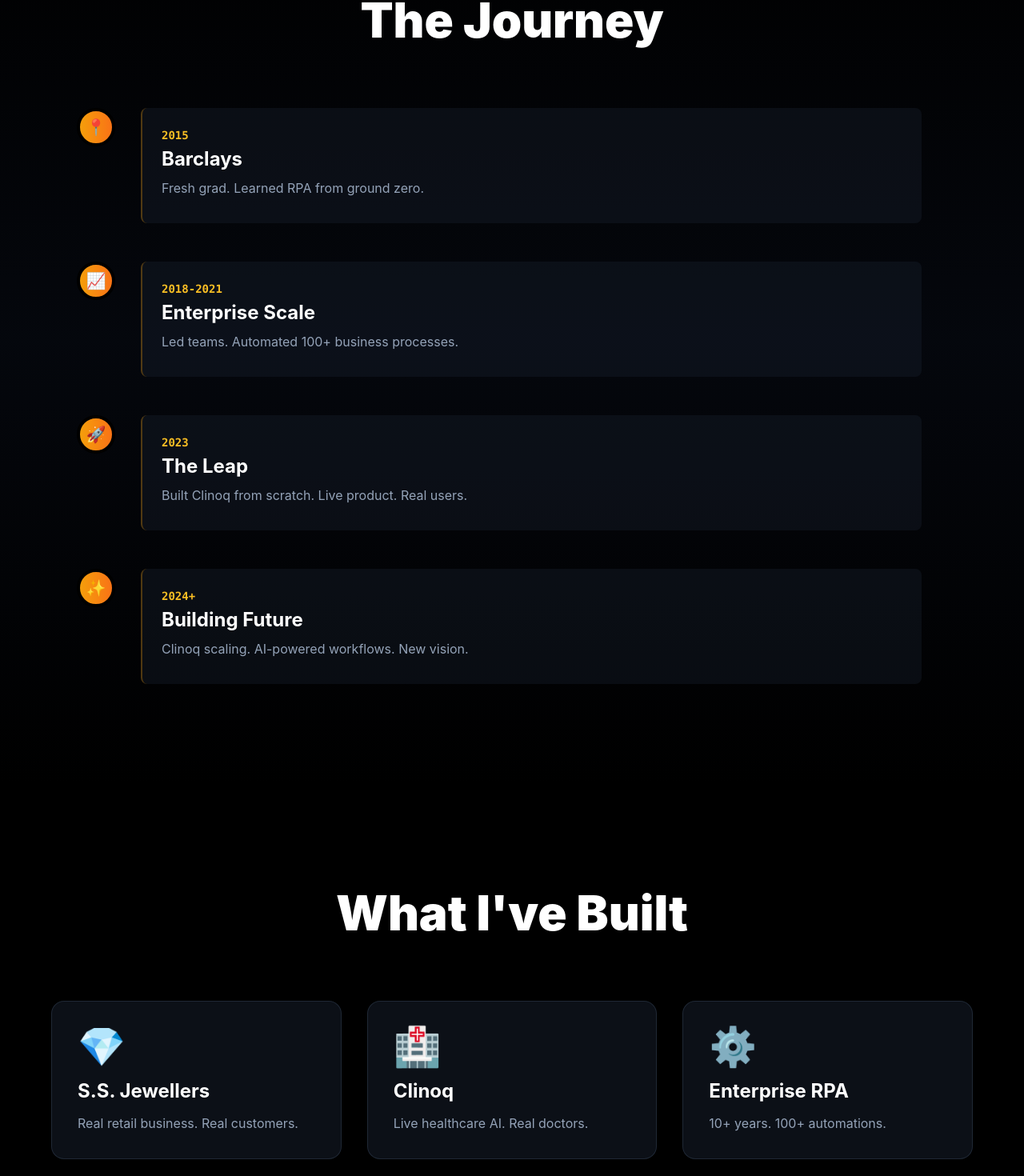
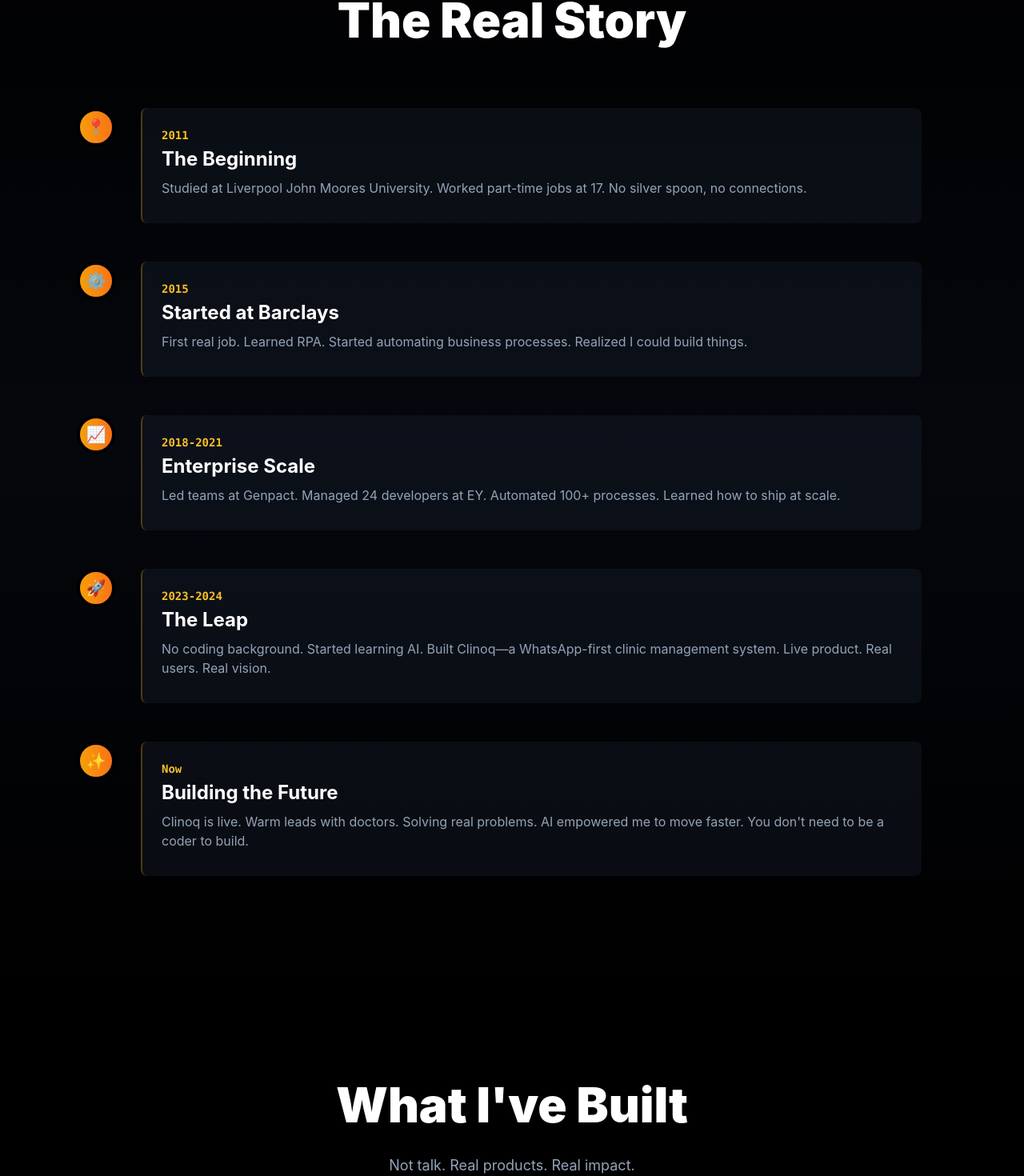
Before and after one commit to shivamanand1992-creator/shivam-site, a React (Vite) app: page / in a window 1280 px wide. Shown: the part 947-2417 px from the top of the page at 80% size. Built offline with nearby package versions, Linux system fonts and the light colour scheme; no server answers.

Commit message:
feat: complete rebuild with all sections from original design + working scroll navigation

```diff
--- a/src/App.jsx
+++ b/src/App.jsx
@@ -1,10 +1,11 @@
-import React, { useState, useEffect } from 'react';
-import { ChevronDown, ArrowRight, Mail, Linkedin, ExternalLink, Zap, Star, Lightbulb } from 'lucide-react';
+import React, { useRef, useState, useEffect } from 'react';
+import { ChevronDown, ArrowRight, Mail, Linkedin, ExternalLink, Zap, Lightbulb } from 'lucide-react';
 
 export default function App() {
   const [aiNews, setAiNews] = useState([]);
   const [loading, setLoading] = useState(true);
   const [scrollProgress, setScrollProgress] = useState(0);
+  const storyRef = useRef(null);
 
   useEffect(() => {
     fetchAINews();
@@ -30,17 +31,17 @@
     setLoading(false);
   };
 
+  const scrollToStory = () => {
+    storyRef.current?.scrollIntoView({ behavior: 'smooth' });
+  };
+
   return (
     <div className="min-h-screen bg-black text-white overflow-x-hidden">
       {/* Progress bar */}
-      <div
-        className="fixed top-0 left-0 h-1 bg-gradient-to-r from-amber-500 via-orange-500 to-red-500 z-50"
-        style={{ width: `${scrollProgress}%` }}
-      />
+      <div className="fixed top-0 left-0 h-1 bg-gradient-to-r from-amber-500 via-orange-500 to-red-500 z-50" style={{ width: `${scrollProgress}%` }} />
 
       {/* HERO */}
       <section className="relative min-h-screen flex items-center justify-center overflow-hidden pt-20 pb-20">
-        {/* Background blobs */}
         <div className="absolute inset-0">
           <div className="absolute -top-40 -right-40 w-96 h-96 bg-amber-500/20 rounded-full blur-3xl animate-pulse" />
           <div className="absolute top-1/3 -left-40 w-96 h-96 bg-orange-500/20 rounded-full blur-3xl animate-pulse" style={{ animationDelay: '1s' }} />
@@ -49,8 +50,7 @@
 
         <div className="relative z-10 max-w-7xl mx-auto px-4 sm:px-6 lg:px-8">
           <div className="grid md:grid-cols-2 gap-8 lg:gap-16 items-center">
-            {/* Left side - Text */}
-            <div className="flex flex-col justify-center">
+            <div>
               <div className="inline-block mb-6 px-4 py-2 bg-amber-500/10 border border-amber-500/30 rounded-full text-amber-400 text-sm font-mono w-fit">
                 ✨ From Nothing to Building
               </div>
@@ -69,12 +69,11 @@
                 That was me. Five years ago. I was completely wrong about what was possible.
               </p>
 
-              <button className="px-8 py-4 bg-gradient-to-r from-amber-500 to-orange-500 text-black font-bold rounded-lg hover:shadow-2xl hover:shadow-amber-500/50 transition-all transform hover:scale-105 w-fit">
+              <button onClick={scrollToStory} className="px-8 py-4 bg-gradient-to-r from-amber-500 to-orange-500 text-black font-bold rounded-lg hover:shadow-2xl hover:shadow-amber-500/50 transition-all transform hover:scale-105">
                 Read My Story →
               </button>
             </div>
 
-            {/* Right side - Photo */}
             <div className="relative hidden md:block">
               <div className="absolute -inset-4 bg-gradient-to-br from-amber-500 via-orange-500 to-red-500 rounded-3xl blur-3xl opacity-30" />
               <div className="relative bg-black rounded-3xl overflow-hidden border-2 border-amber-500/50 shadow-2xl aspect-square">
@@ -97,17 +96,18 @@
         </div>
       </section>
 
-      {/* JOURNEY */}
-      <section className="relative py-32 px-6 bg-gradient-to-b from-transparent via-slate-900/30 to-transparent">
+      {/* THE REAL STORY */}
+      <section ref={storyRef} className="relative py-32 px-6 bg-gradient-to-b from-transparent via-slate-900/30 to-transparent">
         <div className="max-w-5xl mx-auto">
-          <h2 className="text-6xl font-black text-center mb-20">The Journey</h2>
+          <h2 className="text-6xl font-black text-center mb-20">The Real Story</h2>
 
           <div className="space-y-12">
             {[
-              { year: '2015', title: 'Barclays', desc: 'Fresh grad. Learned RPA from ground zero.', icon: '📍' },
-              { year: '2018-2021', title: 'Enterprise Scale', desc: 'Led teams. Automated 100+ business processes.', icon: '📈' },
-              { year: '2023', title: 'The Leap', desc: 'Built Clinoq from scratch. Live product. Real users.', icon: '🚀' },
-              { year: '2024+', title: 'Building Future', desc: 'Clinoq scaling. AI-powered workflows. New vision.', icon: '✨' }
+              { year: '2011', title: 'The Beginning', desc: 'Studied at Liverpool John Moores University. Worked part-time jobs at 17. No silver spoon, no connections.', icon: '📍' },
+              { year: '2015', title: 'Started at Barclays', desc: 'First real job. Learned RPA. Started automating business processes. Realized I could build things.', icon: '⚙️' },
+              { year: '2018-2021', title: 'Enterprise Scale', desc: 'Led teams at Genpact. Managed 24 developers at EY. Automated 100+ processes. Learned how to ship at scale.', icon: '📈' },
+              { year: '2023-2024', title: 'The Leap', desc: 'No coding background. Started learning AI. Built Clinoq—a WhatsApp-first clinic management system. Live product. Real users. Real vision.', icon: '🚀' },
+              { year: 'Now', title: 'Building the Future', desc: 'Clinoq is live. Warm leads with doctors. Solving real problems. AI empowered me to move faster. You don\'t need to be a coder to build.', icon: '✨' }
             ].map((m, i) => (
               <div key={i} className="group relative">
                 <div className="absolute -left-8 w-12 h-12 bg-gradient-to-r from-amber-500 to-orange-500 rounded-full flex items-center justify-center text-xl border-4 border-black group-hover:scale-110 transition-transform">
@@ -115,8 +115,8 @@
                 </div>
                 <div className="ml-12 pl-6 border-l-2 border-amber-500/30 group-hover:border-amber-500 pb-8 transition-all bg-slate-800/30 group-hover:bg-slate-800/60 rounded-lg p-6">
                   <div className="text-amber-400 font-mono text-sm font-bold mb-1">{m.year}</div>
-                  <h3 className="text-2xl font-bold mb-2 group-hover:text-amber-400">{m.title}</h3>
-                  <p className="text-slate-400">{m.desc}</p>
+                  <h3 className="text-2xl font-bold mb-2 group-hover:text-amber-400 transition-colors">{m.title}</h3>
+                  <p className="text-slate-400 group-hover:text-slate-300 transition-colors">{m.desc}</p>
                 </div>
               </div>
             ))}
@@ -124,28 +124,29 @@
         </div>
       </section>
 
-      {/* BUILT */}
+      {/* WHAT I'VE BUILT */}
       <section className="relative py-32 px-6">
         <div className="max-w-6xl mx-auto">
-          <h2 className="text-6xl font-black text-center mb-20">What I've Built</h2>
+          <h2 className="text-6xl font-black text-center mb-8">What I've Built</h2>
+          <p className="text-center text-slate-400 mb-20 text-lg">Not talk. Real products. Real impact.</p>
 
           <div className="grid md:grid-cols-3 gap-8">
             {[
-              { icon: '💎', title: 'S.S. Jewellers', desc: 'Real retail business. Real customers.' },
-              { icon: '🏥', title: 'Clinoq', desc: 'Live healthcare AI. Real doctors.' },
-              { icon: '⚙️', title: 'Enterprise RPA', desc: '10+ years. 100+ automations.' }
+              { icon: '💎', title: 'S.S. Jewellers', desc: 'Gold & silver retail. Physical store. Real customers. Real revenue.' },
+              { icon: '🏥', title: 'Clinoq', desc: 'WhatsApp clinic management. Live product. Real doctors. Solving healthcare chaos.' },
+              { icon: '⚙️', title: 'Enterprise RPA', desc: '10+ years automation. 100+ processes. AI agents. Intelligent systems.' }
             ].map((p, i) => (
               <div key={i} className="group bg-slate-800/40 border border-slate-700/50 rounded-2xl p-8 hover:border-amber-500/50 hover:bg-slate-800/70 transition-all">
                 <div className="text-5xl mb-4 group-hover:scale-125 transition-transform">{p.icon}</div>
-                <h3 className="text-2xl font-bold mb-3 group-hover:text-amber-400">{p.title}</h3>
-                <p className="text-slate-400">{p.desc}</p>
+                <h3 className="text-2xl font-bold mb-3 group-hover:text-amber-400 transition-colors">{p.title}</h3>
+                <p className="text-slate-400 group-hover:text-slate-300">{p.desc}</p>
               </div>
             ))}
           </div>
         </div>
       </section>
 
-      {/* CLINOQ */}
+      {/* CLINOQ VISION */}
       <section className="relative py-32 px-6 bg-gradient-to-b from-transparent via-slate-900/50 to-transparent">
         <div className="max-w-4xl mx-auto">
           <div className="relative">
@@ -156,12 +157,12 @@
                 Clinoq: The Vision
               </h2>
 
-              <p className="text-xl text-slate-300 mb-6">
+              <p className="text-xl text-slate-300 mb-6 leading-relaxed">
                 Indian clinics run on <span className="text-green-400 font-bold">paper and WhatsApp</span>. Doctors waste 3+ hours daily on admin. Revenue is lost.
               </p>
 
-              <p className="text-xl text-slate-300">
-                Clinoq is <span className="text-green-400 font-bold">infrastructure for Indian healthcare</span>. WhatsApp-first. AI-powered. Zero friction.
+              <p className="text-xl text-slate-300 leading-relaxed">
+                Clinoq is <span className="text-green-400 font-bold">infrastructure for Indian healthcare</span>. WhatsApp-first. AI-powered. Zero friction. We will make it big.
               </p>
 
               <div className="mt-8 pt-8 border-t border-green-500/20">
@@ -174,21 +175,47 @@
         </div>
       </section>
 
+      {/* WHY I'M SHARING */}
+      <section className="relative py-32 px-6 bg-amber-500/5">
+        <div className="max-w-4xl mx-auto">
+          <h2 className="text-5xl font-black text-center mb-12">Why I'm Sharing This</h2>
+
+          <div className="space-y-6 max-w-2xl mx-auto text-center">
+            <p className="text-xl text-slate-300 leading-relaxed">
+              <span className="text-amber-400 font-bold">You're reading this because you're like me.</span> You don't know where to start. You think you need to be a coder. You think you need money or connections.
+            </p>
+
+            <p className="text-xl text-slate-300 leading-relaxed">
+              You don't. I came back from the UK earning nothing. Zero coding background. Now I'm building a product that doctors use every day.
+            </p>
+
+            <p className="text-xl text-slate-300 leading-relaxed">
+              <span className="text-amber-400 font-bold">AI changed everything.</span> With Claude, I iterate 10x faster. With open-source, I compete with teams 100x my size.
+            </p>
+
+            <p className="text-xl text-slate-300 leading-relaxed">
+              This site is proof. Proof that you don't need permission. Proof that a middle-class kid from India can build something that matters.
+            </p>
+          </div>
+        </div>
+      </section>
+
       {/* AI NEWS */}
       <section className="relative py-32 px-6">
         <div className="max-w-5xl mx-auto">
-          <h2 className="text-6xl font-black text-center mb-20">What's Happening in AI</h2>
+          <h2 className="text-6xl font-black text-center mb-8">What's Happening in AI</h2>
+          <p className="text-center text-slate-400 mb-16 text-lg">Fresh updates. Every hour. For builders.</p>
 
           {loading ? (
-            <div className="text-center">
+            <div className="text-center py-20">
               <Zap className="w-12 h-12 text-amber-400 animate-spin mx-auto" />
             </div>
           ) : (
             <div className="space-y-4">
-              {aiNews.slice(0, 6).map((n, i) => (
+              {aiNews.slice(0, 8).map((n, i) => (
                 <div key={i} className="p-6 bg-slate-800/50 border border-slate-700/50 rounded-xl hover:border-amber-500/50 hover:bg-slate-800/80 transition-all">
                   <div className="flex justify-between items-start gap-4">
-                    <div>
+                    <div className="flex-1">
                       <span className="inline-block px-3 py-1 bg-amber-500/20 text-amber-400 text-xs font-bold rounded-full mb-2">
                         {n.category}
                       </span>
@@ -209,8 +236,8 @@
         <div className="max-w-4xl mx-auto text-center">
           <h2 className="text-7xl font-black mb-8">You Can Do This Too</h2>
 
-          <p className="text-2xl text-slate-300 mb-6 max-w-2xl mx-auto">
-            I had no connections. No coding background. No "right" credentials. <span className="text-amber-400 font-bold">AI changed everything.</span>
+          <p className="text-2xl text-slate-300 mb-12 max-w-2xl mx-auto leading-relaxed">
+            I had no connections. No coding background. <span className="text-amber-400 font-bold">AI changed everything.</span>
           </p>
 
           <div className="bg-slate-800/60 border-2 border-amber-500/40 rounded-3xl p-12 max-w-xl mx-auto">
@@ -238,7 +265,7 @@
       </section>
 
       {/* FOOTER */}
-      <footer className="py-12 px-6 border-t border-slate-800 bg-black text-center text-slate-500">
+      <footer className="py-12 px-6 border-t border-slate-800 bg-black text-center text-slate-500 text-sm">
         <p>© 2025 Shivam Anand. Built with AI & vision.</p>
       </footer>
     </div>
```
